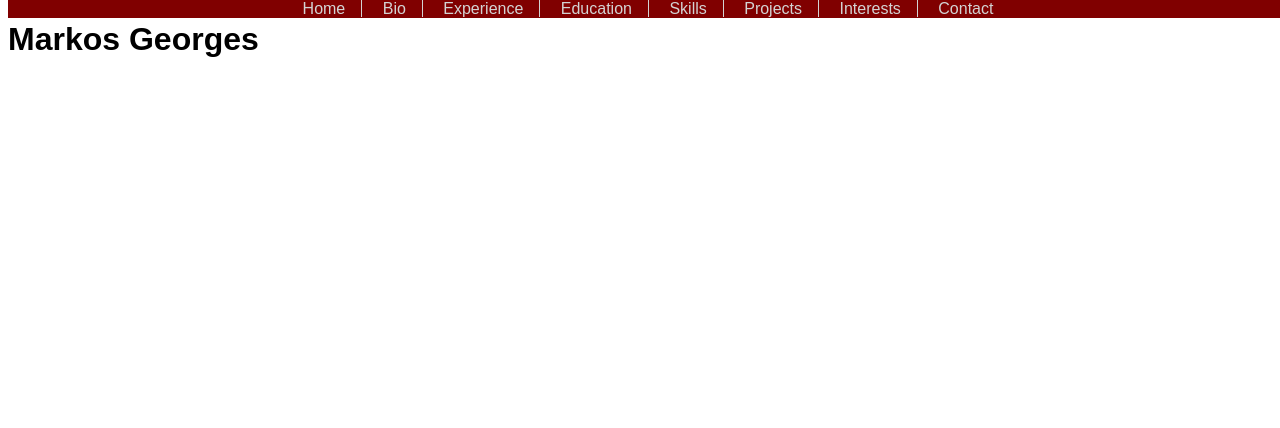
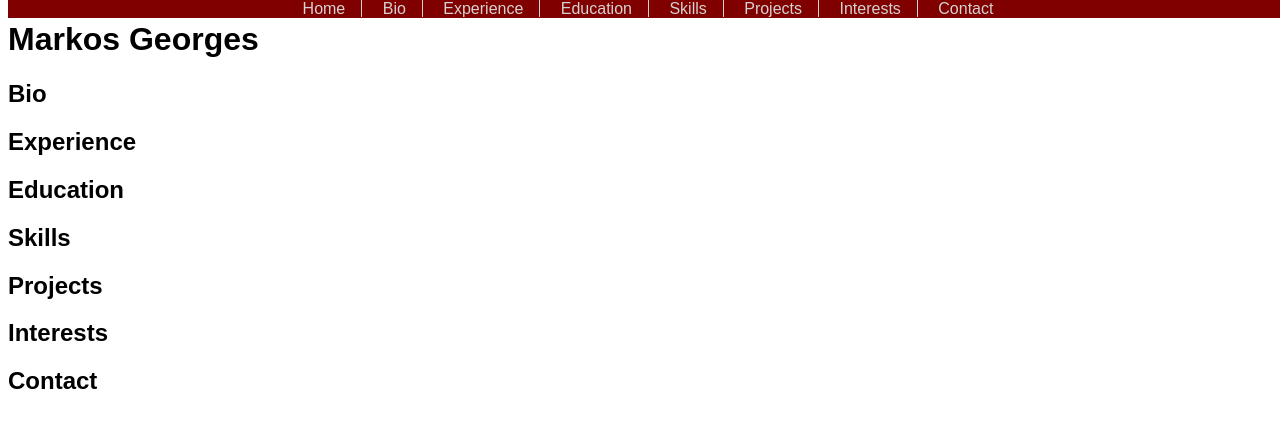
Before and after one commit to mgeorges/mgeorges.github.io, a plain HTML site: page index.html in a window 1280 px wide. Drawn offline with Linux system fonts and the light colour scheme; a web font is replaced by a local one.

Commit message:
Update index.html

```diff
--- a/index.html
+++ b/index.html
@@ -16,6 +16,37 @@
         <li><a href="#interests">Interests</a></li>
         <li><a href="#contact">Contact</a></li>
       </ul>
-    <h1>Markos Georges</h1>
+
+    <div class="home">
+      <h1>Markos Georges</h1>
+    </div>
+
+    <div class="bio">
+      <h2>Bio</h2>
+    </div>
+
+    <div class="experience">
+      <h2>Experience</h2>
+    </div>
+
+    <div class="education">
+      <h2>Education</h2>
+    </div>
+
+    <div class="skills">
+      <h2>Skills</h2>
+    </div>
+
+    <div class="projects">
+      <h2>Projects</h2>
+    </div>
+
+    <div class="interests">
+      <h2>Interests</h2>
+    </div>
+
+    <div class="contact">
+      <h2>Contact</h2>
+    </div>
   </body>
 </html>
```
